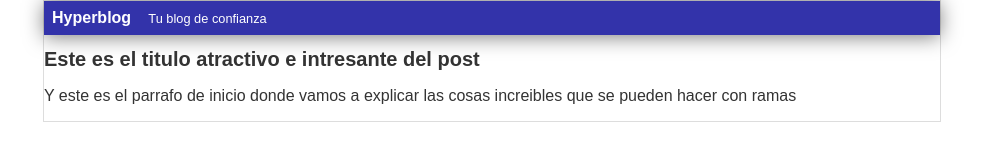
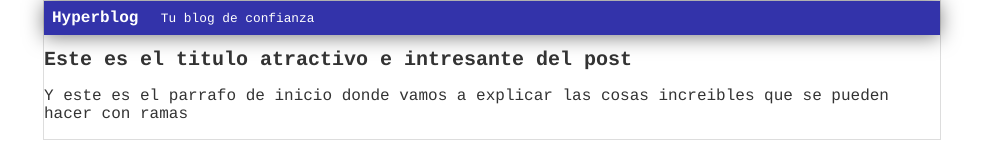
Before and after one commit to luiscarlosmartg/hyperblog, a plain HTML site: page blogpost.html in a window 1280 px wide. Shown: the whole page, without its empty margins (148-1131 px from the left). Drawn offline with Linux system fonts and the light colour scheme.

Commit message:
cambiando letra courier

```diff
--- a/css/estilos.css
+++ b/css/estilos.css
@@ -2,7 +2,7 @@ body
 {
 	color: #333;
 	text-align: center;
-	font-family: Arial;
+	font-family: Courier;
 	font-size: 16px;
 	margin: 0;
 	padding: 0;
```
